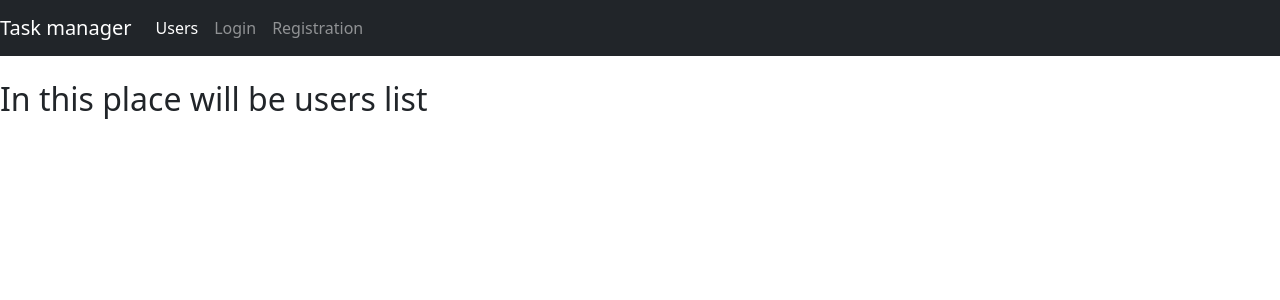
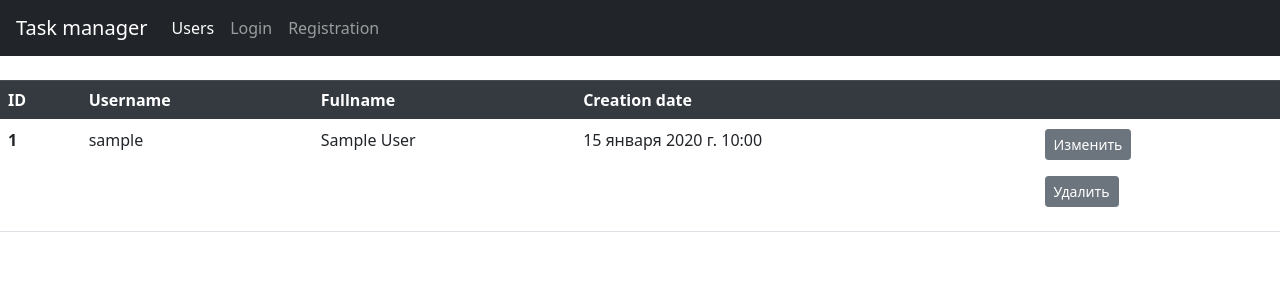
Before and after one commit to road5todream/test1, a Django app: page /users/ in a window 1280 px wide. Shown: the top 300 px of the page. Run offline with Django 4.2, Linux system fonts and the light colour scheme; tables that the repository leaves empty hold one stand-in row (values such as "Sample post"); some libraries are stand-ins or nearby versions.

Commit message:
Add possibility change user profile and delete user profile(dont correct work). Add authentification, logout.

```diff
--- a/pyproject.toml
+++ b/pyproject.toml
@@ -16,6 +16,9 @@ django-bootstrap4 = "^22.2"
 gunicorn = "^20.1.0"
 
 
+[tool.poetry.group.dev.dependencies]
+loguru = "^0.6.0"
+
 [build-system]
 requires = ["poetry-core"]
 build-backend = "poetry.core.masonry.api"
--- a/task_manager/settings.py
+++ b/task_manager/settings.py
@@ -134,3 +134,5 @@ DEFAULT_AUTO_FIELD = 'django.db.models.BigAutoField'
 LOCALE_PATHS = [
     os.path.join(BASE_DIR, 'locale'),
 ]
+
+LOGIN_REDIRECT_URL = '/'
--- a/task_manager/tasks/views.py
+++ b/task_manager/tasks/views.py
@@ -1,3 +1 @@
 from django.shortcuts import render
-
-# Create your views here.
--- a/task_manager/urls.py
+++ b/task_manager/urls.py
@@ -22,5 +22,6 @@ urlpatterns = [
     path('admin/', admin.site.urls),
     path('', views.main_page, name='main_page'),
     path('users/', include('task_manager.users.urls')),
-    path('login/', views.user_login, name='login'),
+    path('login/', views.Login.as_view(), name='login'),
+    path('logout/', views.logout_user, name='logout'),
 ]
--- a/task_manager/users/urls.py
+++ b/task_manager/users/urls.py
@@ -2,6 +2,10 @@ from django.urls import path
 from . import views
 
 urlpatterns = [
-    path('',  views.users_list, name='users'),
-    path('create/', views.register, name='create_user')
+    path('',  views.UsersView.as_view(), name='users'),
+    path('create/', views.RegisterUser.as_view(), name='create_user'),
+    path('<int:pk>/update',
+         views.UserProfileEdit.as_view(),
+         name='update_user'),
+    path('<int:pk>/delete', views.DeleteUser.as_view(), name='delete_user'),
 ]
--- a/task_manager/users/views.py
+++ b/task_manager/users/views.py
@@ -1,11 +1,73 @@
-from django.shortcuts import render
+import loguru
 from django.http import HttpRequest, HttpResponse
-from task_manager.services import register_user
+from .forms import UserRegistrationForm
+from django.views.generic import ListView, View, DeleteView
+from task_manager.users.models import Users
+from django.shortcuts import render, redirect
+from django.urls import reverse_lazy
+from task_manager.services import add_data_in_db
+from django.contrib import messages
+from django.contrib.auth.hashers import make_password
+from django.views.generic.edit import UpdateView
+from django.contrib.auth import models
 
 
-def users_list(request):
-    return render(request, 'users/users.html')
+class UsersView(ListView):
+    model = Users
+    template_name = 'users/users.html'
 
 
-def register(request: HttpRequest) -> HttpResponse:
-    return register_user(request)
+class RegisterUser(View):
+
+    def get(self, request, *args, **kwargs) -> HttpResponse:
+        form = UserRegistrationForm()
+        return render(request, 'users/create_user.html', {'form': form})
+
+    def post(self, request: HttpRequest, *args, **kwargs):
+        form = UserRegistrationForm(request.POST)
+        if form.is_valid():
+            new_user_form = form.save(commit=False)
+            new_user_form.set_password(form.cleaned_data['password'])
+            messages.success(request, 'Registration successfully')
+            new_user = Users()
+            add_data_in_db(new_user, form)
+            new_user_form.save()
+            return redirect('login')
+        return render(request, 'users/create_user.html', {'form': form})
+
+
+class UserProfileEdit(UpdateView):
+
+    def get(self, request: HttpRequest, *args, **kwargs):
+        user_id = kwargs.get('pk')
+        _user = Users.objects.get(id=user_id)
+        form = UserRegistrationForm(request.POST, instance=_user)
+        return render(request,
+                      'users/users_update_form.html',
+                      {'form': form,
+                       'user_id': user_id}
+                      )
+
+    def post(self, request, *args, **kwargs):
+        user_id = kwargs.get('pk')
+        _user_in_db = Users.objects.get(id=user_id)
+        user = request.user
+        form = UserRegistrationForm(request.POST, instance=user)
+        if form.is_valid():
+            update_user = form.save(commit=False)
+            add_data_in_db(_user_in_db, form)
+            update_user.set_password(form.cleaned_data['password'])
+            messages.success(request, 'Data was updated successfully!')
+            update_user.save()
+            return redirect('users')
+        return render(request,
+                      'users/users_update_form.html',
+                      {'form': form,
+                       'user_id': user_id}
+                      )
+
+
+class DeleteUser(DeleteView):
+    model = Users
+    template_name = 'users/delete_user.html'
+    success_url = reverse_lazy('main_page')
--- a/templates/index.html
+++ b/templates/index.html
@@ -17,7 +17,8 @@
     <link rel="canonical" href="https://getbootstrap.com/docs/4.5/examples/navbar-static/">
 
     <!-- Bootstrap core CSS -->
-<link href="../assets/dist/css/bootstrap.min.css" rel="stylesheet">
+<link href="https://cdn.jsdelivr.net/npm/bootstrap@5.0.2/dist/css/bootstrap.min.css" rel="stylesheet" integrity="sha384-EVSTQN3/azprG1Anm3QDgpJLIm9Nao0Yz1ztcQTwFspd3yD65VohhpuuCOmLASjC" crossorigin="anonymous">
+
 
     <style>
       .bd-placeholder-img {
@@ -54,12 +55,18 @@
       <li class="nav-item active">
         <a class="nav-link" href="{% url 'users' %}">{% trans 'Users' %} <span class="sr-only">(current)</span></a>
       </li>
+      {% if request.user.is_authenticated %}
+      <li class="nav-item">
+        <a class="nav-link" href="{% url 'logout' %}">{% trans 'Logout' %}</a>
+      </li>
+      {% else %}
       <li class="nav-item">
         <a class="nav-link" href="{% url 'login' %}">{% trans 'Login' %}</a>
       </li>
       <li class="nav-item">
         <a class="nav-link" href="{% url 'create_user' %}">{% trans 'Registration' %}</a>
       </li>
+      {% endif %}
     </ul>
   </div>
 </nav>
--- a/templates/users/users.html
+++ b/templates/users/users.html
@@ -2,5 +2,32 @@
 
 
 {% block content %}
-    <h2>In this place will be users list</h2>
+<table class="table">
+  <thead class="thead-dark">
+    <tr>
+      <th scope="col">ID</th>
+      <th scope="col">Username</th>
+      <th scope="col">Fullname</th>
+      <th scope="col">Creation date</th>
+      <th scope="col"></th>
+    </tr>
+  </thead>
+  {% for user in object_list %}
+  <tbody>
+    <tr>
+      <th scope="row">{{ user.id }}</th>
+      <td>{{ user.username }}</td>
+      <td>{{ user.first_name }} {{ user.last_name }}</td>
+      <td>{{ user.created_at }}</td>
+      <td> <form action="{% url 'update_user' pk=user.id %}">
+      <button class="btn btn-secondary btn-sm">Изменить</button>
+      </form>
+      <form action="{% url 'delete_user' pk=user.id %}">
+      <button class="btn btn-secondary btn-sm">Удалить</button>
+      </form>
+      </td>
+    </tr>
+  </tbody>
+  {% endfor %}
+</table>
 {% endblock %}
```
Also changed, not shown: task_manager/forms.py (deleted, +0 -32 lines), task_manager/services.py (+3 -51 lines), task_manager/users/admin.py (+2 -5 lines), task_manager/users/forms.py (added, +48 -0 lines), task_manager/views.py (+24 -4 lines), templates/login.html (+9 -17 lines), templates/users/create_user.html (+10 -13 lines), templates/users/delete_user.html (added, +14 -0 lines), templates/users/users_update_form.html (added, +13 -0 lines), 1 other file.
